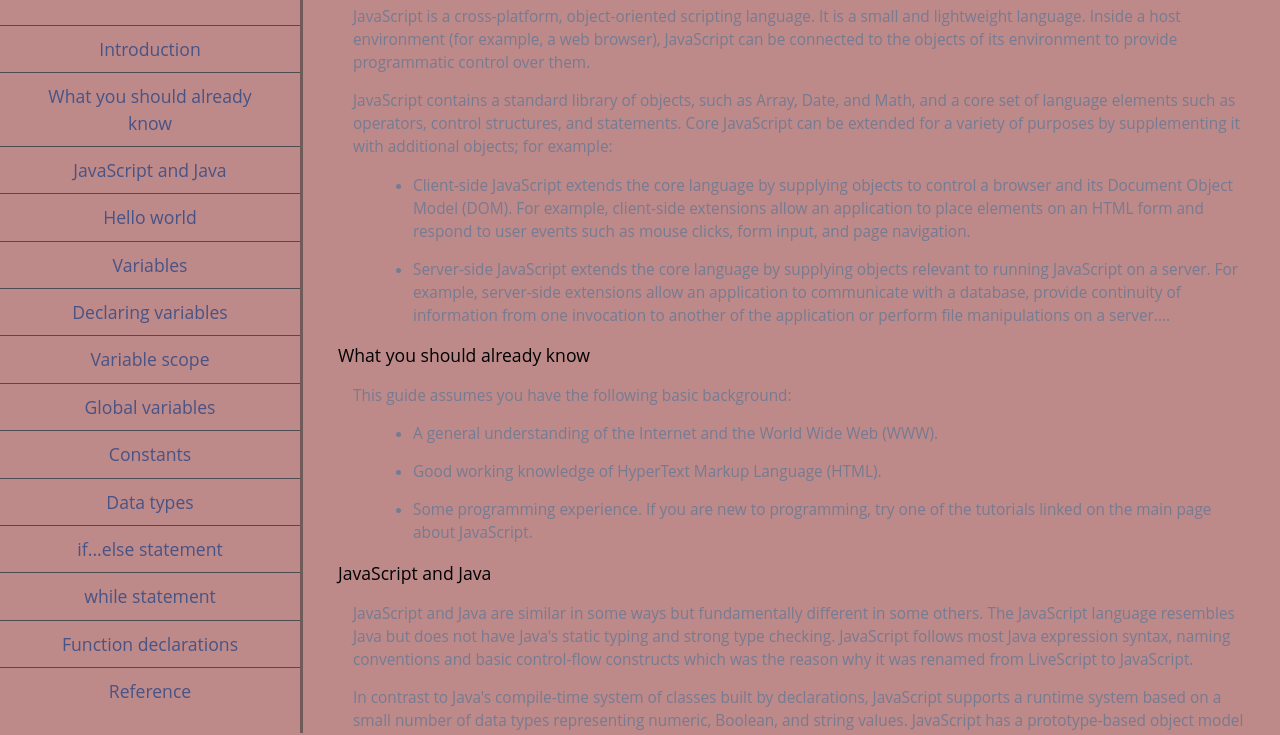
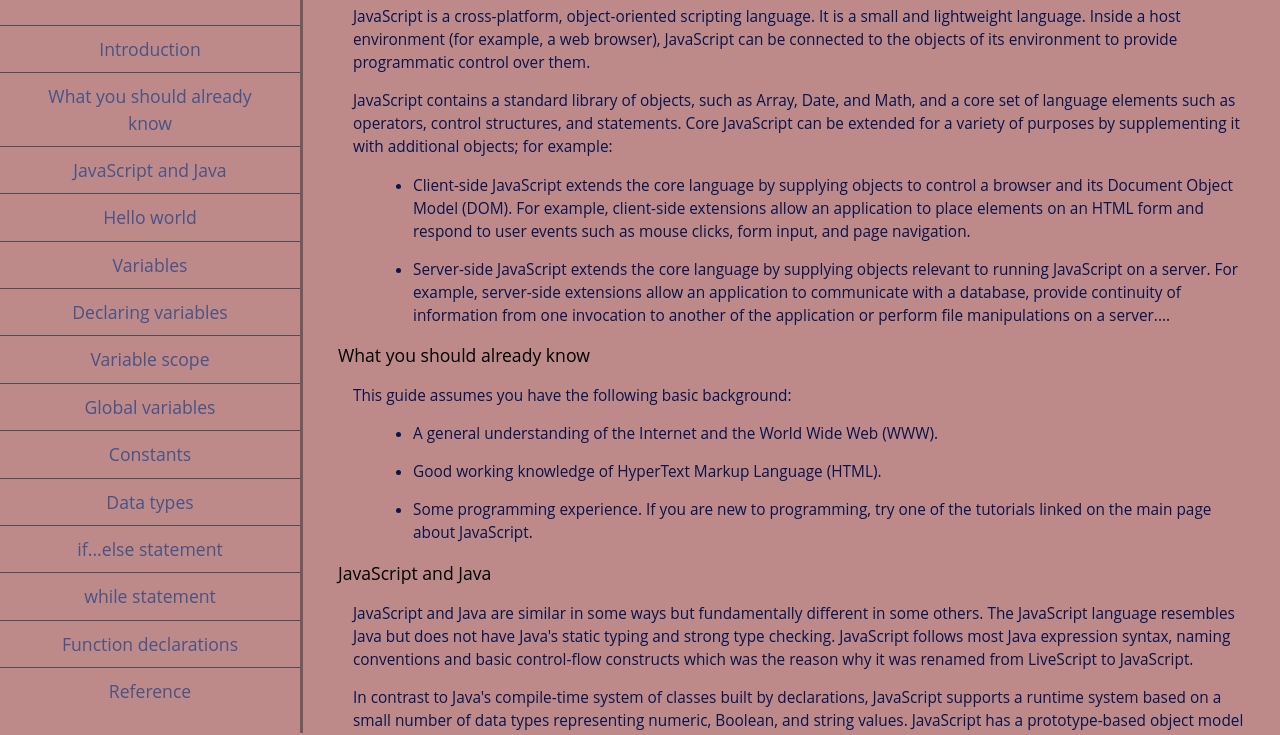
Before and after one commit to Uzair-Manzoor/MV-Collab-Uzair-Bolaji, a plain HTML site: page index.html in a window 1280 px wide. Shown: the part 67-802 px from the top of the page. Drawn offline with Linux system fonts and the light colour scheme.

Commit message:
CSS Modif

```diff
--- a/css/style.css
+++ b/css/style.css
@@ -60,7 +60,7 @@ header {
   }
 
   section article {
-    color: #767b92;
+    color: #08144d;
     margin: 15px;
     font-size: 0.96em;
   }
```
